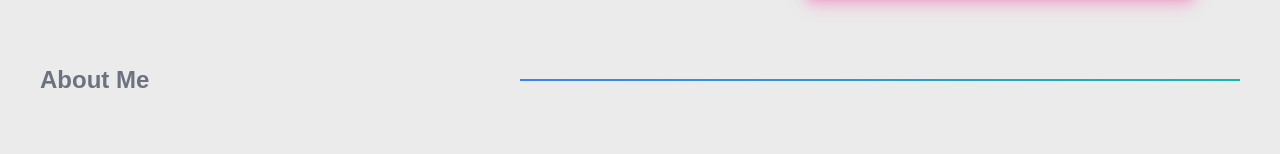
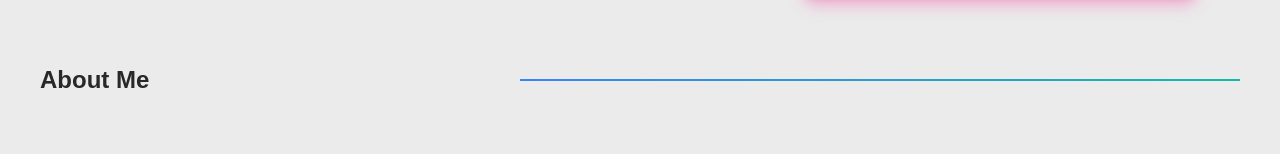
Before and after one commit to shay122990/next-portfolio, a Next.js app: page / in a window 1280 px wide. Shown: the part 727-881 px from the top of the page. Built offline with nearby package versions, Linux system fonts and the light colour scheme; a web font is replaced by a local one.

Commit message:
color adjusted for accessibility score

```diff
--- a/src/app/components/contact/Contact.tsx
+++ b/src/app/components/contact/Contact.tsx
@@ -8,7 +8,7 @@ export default function Contact() {
       <div className="grid grid-cols-1 md:grid-cols-2 lg:grid-cols-2 gap-8 justify-center min-h-[600px] px-10">
         <div className="flex flex-col justify-center items-center xsm: text-center sm:text-center md:text-left">
           <h2 className="text-xl font-semibold mb-4 w-96">Let&apos;s Grab a Coffee! ☕️</h2>
-          <p className="text-gray-500 dark:text-green-400 items-center w-96">
+          <p className="dark:text-green-400 items-center w-96">
             I&apos;m excited to collaborate with you on
             your project and contributing to your organization&apos;s success. Let&apos;s connect
             and discuss how I can bring that vision to life. <br /> Please fill
--- a/src/app/components/divider/Divider.tsx
+++ b/src/app/components/divider/Divider.tsx
@@ -6,7 +6,7 @@ interface DividerProps {
   const Divider: React.FC<DividerProps> = ({ text, id }) => {
     return (
       <div className="flex items-center justify-between w-full px-2 py-10 sm:px-8 sm:py-20 lg:px-10 lg:py-28">
-        <span id={id} className="text-lg sm:text-xl lg:text-2xl font-semibold text-gray-500 dark:text-white sm:w-1/4 lg:w-1/5">
+        <span id={id} className="text-lg sm:text-xl lg:text-2xl font-semibold dark:text-white sm:w-1/4 lg:w-1/5">
           {text}
         </span>
         <hr className="divider-line" />
--- a/src/app/components/tab-button/TabButton.tsx
+++ b/src/app/components/tab-button/TabButton.tsx
@@ -10,7 +10,7 @@ type TabButtonProps = {
         className={`py-2 px-6 text-lg ${
           isActive
             ? "border-2 border-green-500"
-            : "text-gray-600 hover:text-green-500"
+            : " hover:text-green-500"
         } md:px-8 lg:px-10`}
         onClick={onClick}
       >
```
